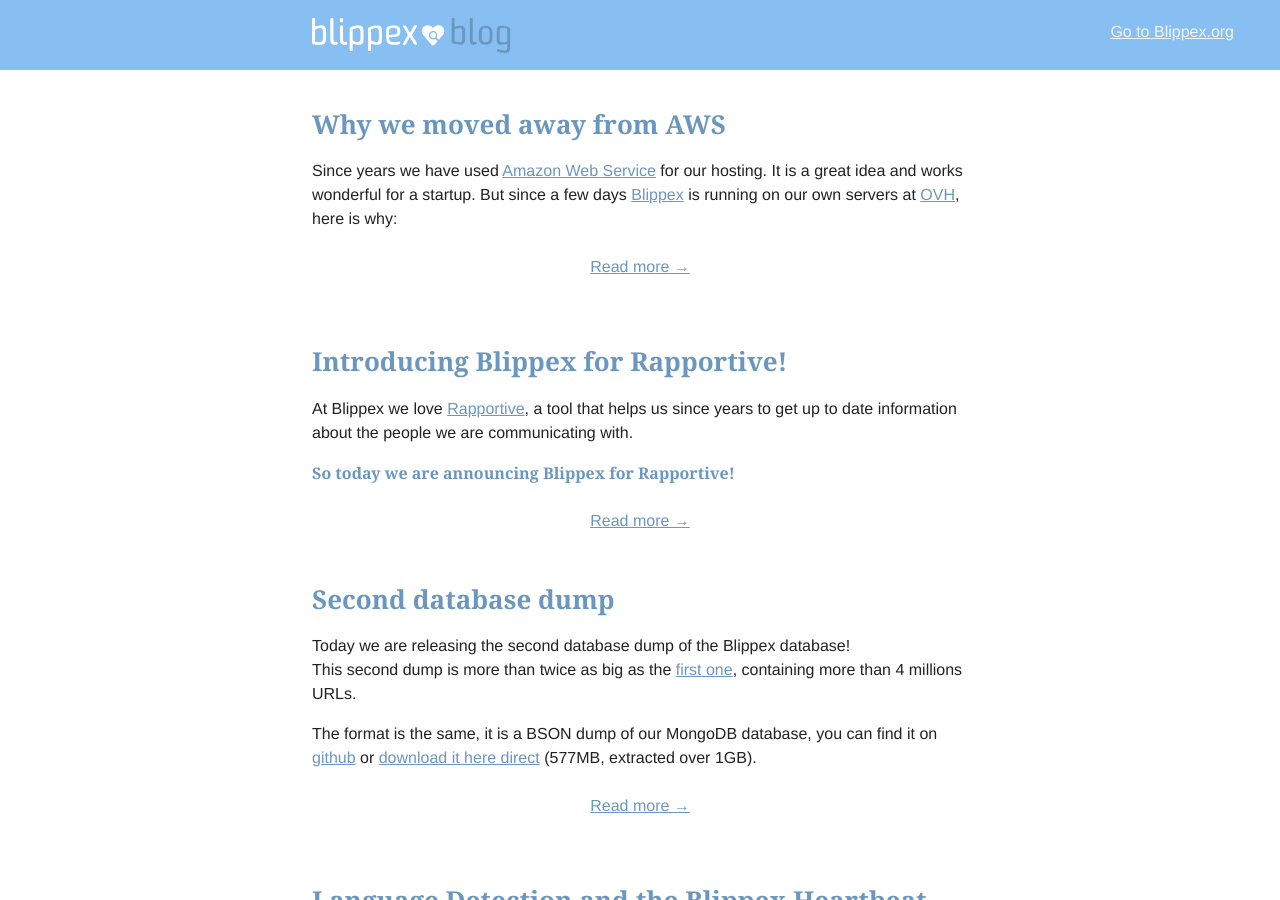
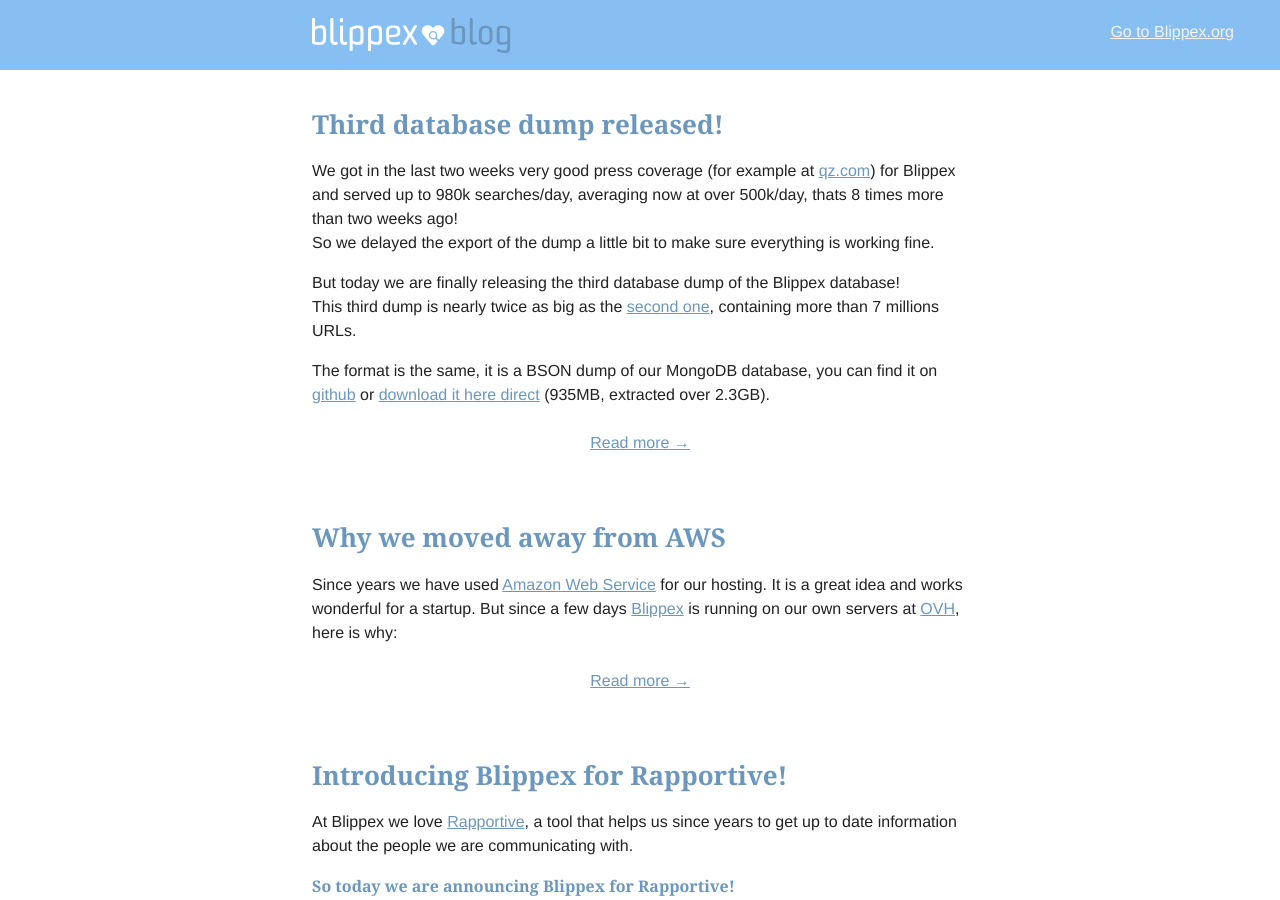
Before and after one commit to blippex/blippex.github.io, a Jekyll site: the page built from index.html, in a window 1280 px wide and 900 px high. Built offline with Jekyll 4.4.1, drawn with Linux system fonts in a browser that asks for light colours.

Commit message:
new blogpost changed location of dumps to our own server.

```diff
--- a/_posts/2013-07-23-First-database-dump.markdown
+++ b/_posts/2013-07-23-First-database-dump.markdown
@@ -6,7 +6,8 @@
 tags: dump database
 ---
 
-It has been an amazing last week for Blippex. Last friday we reached the milestone of 50k searches per day. Today we are releasing as promised the first dump of our database. We decided to release the database as a BSON dump of our MongoDB database on [github](https://github.com/blippex/blippex_search_database_dump)—you can also [download it](https://s3-eu-west-1.amazonaws.com/export.blippex.org/blippex_18_07_2013.tar.gz).<!-- more -->
+It has been an amazing last week for Blippex. Last friday we reached the milestone of 50k searches per day. Today we are releasing as promised the first dump of our database. We decided to release the database as a BSON dump of our MongoDB database on [github](https://github.com/blippex/blippex_search_database_dump)—you can also [download it](https://dump.blippex.org/blippex_18_07_2013.tar.gz).
+<!-- more -->
 
 The database format looks like this (dummy data):
 
--- a/_posts/2013-08-27-second_database_dump.markdown
+++ b/_posts/2013-08-27-second_database_dump.markdown
@@ -8,7 +8,7 @@
 Today we are releasing the second database dump of the Blippex database!
 This second dump is more than twice as big as the [first one](/updates/2013/07/23/First-database-dump.html), containing more than 4 millions URLs.
 
-The format is the same, it is a BSON dump of our MongoDB database, you can find it on [github](https://github.com/blippex/blippex_search_database_dump) or [download it here direct](https://s3-eu-west-1.amazonaws.com/export.blippex.org/blippex_26_08_2013.tar.gz) (577MB, extracted over 1GB).
+The format is the same, it is a BSON dump of our MongoDB database, you can find it on [github](https://github.com/blippex/blippex_search_database_dump) or [download it here direct](https://dump.blippex.org/blippex_26_08_2013.tar.gz) (577MB, extracted over 1GB).
 <!-- more -->
 
 The database format looks like this (dummy data):
--- /dev/null
+++ b/_posts/2013-10-15-third_database_dump.markdown
@@ -0,0 +1,42 @@
+---
+layout: post
+title:  "Third database dump released!"
+date:   2013-10-15 15:00:00
+categories: updates
+---
+
+We got in the last two weeks very good press coverage (for example at [qz.com](http://qz.com/129879/this-is-the-first-interesting-search-engine-since-google/)) for Blippex and served up to 980k searches/day, averaging now at over 500k/day, thats 8 times more than two weeks ago!
+So we delayed the export of the dump a little bit to make sure everything is working fine.
+
+But today we are finally releasing the third database dump of the Blippex database!
+This third dump is nearly twice as big as the [second one](/updates/2013/08/27/second-database-dump.html), containing more than 7 millions URLs.
+
+The format is the same, it is a BSON dump of our MongoDB database, you can find it on [github](https://github.com/blippex/blippex_search_database_dump) or [download it here direct](https://dump.blippex.org/blippex_15_10_13.tar.gz) (935MB, extracted over 2.3GB).
+<!-- more -->
+
+The database format looks like this (dummy data):
+
+{% highlight json %}
+{
+	"_id": "b919f02c8f053c41e8ee86311ca9b0f6,
+	"url": "https://www.example.com/",
+	"host": "www.example.com",
+	"root": "example.com",
+	"title": "Example Title"
+	"time_spent": [
+		{
+			"sec": 45,
+			"seen_at": ISODate("2013-06-23T00: 41: 44.0Z")
+		},
+		{
+			"sec": 5,
+			"seen_at": ISODate("2013-07-01T14: 41: 44.0Z")
+		}
+	]
+}
+{% endhighlight %}
+
+Compared to our "real" database there is one thing missing. Due to copyright issues we do not publish the text of a web page, because we are not eager to spend our money on lawyers instead of developing Blippex.
+We are once again curious to see what people will do with it!
+
+Don't forget to check out our [Blippex Hearbeat](https://www.blippex.org/heartbeat) to see what is going on at Blippex!
```
